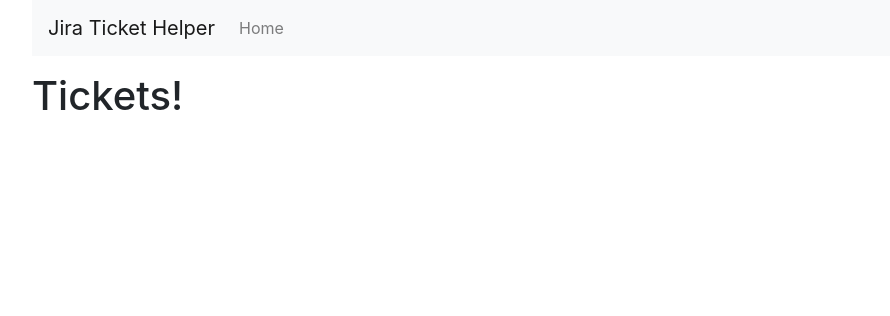
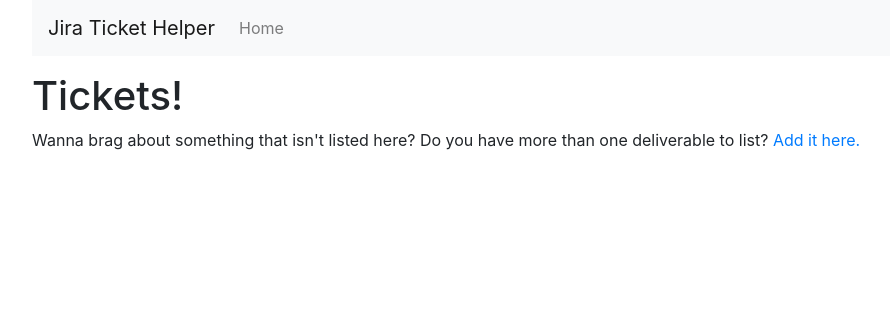
Before and after one commit to MozillaDataScience/jira-helper, a Django app: page /tickets/ in a window 1280 px wide. Shown: the top 316 px of the page, without its empty margins (53-943 px from the left). Run offline with Django 3.2, Linux system fonts and the light colour scheme; data that the repository does not hold is empty.

Commit message:
Link to submission form

```diff
--- a/src/tickets/templates/tickets/index.html
+++ b/src/tickets/templates/tickets/index.html
@@ -3,6 +3,12 @@
 
 {% block body %}
 <h1>Tickets!</h1>
+
+<div class="row pb-4">
+    <div class="col">
+    <p>Wanna brag about something that isn't listed here? Do you have more than one deliverable to list? <a href="https://forms.gle/p4kYUDdDpMAa5nKz7">Add it here.</a></p>
+    </div>
+</div>
 
 {% for assignee, obj in tickets_by_assignee.items %}
 <div class="row pb-4">
```
